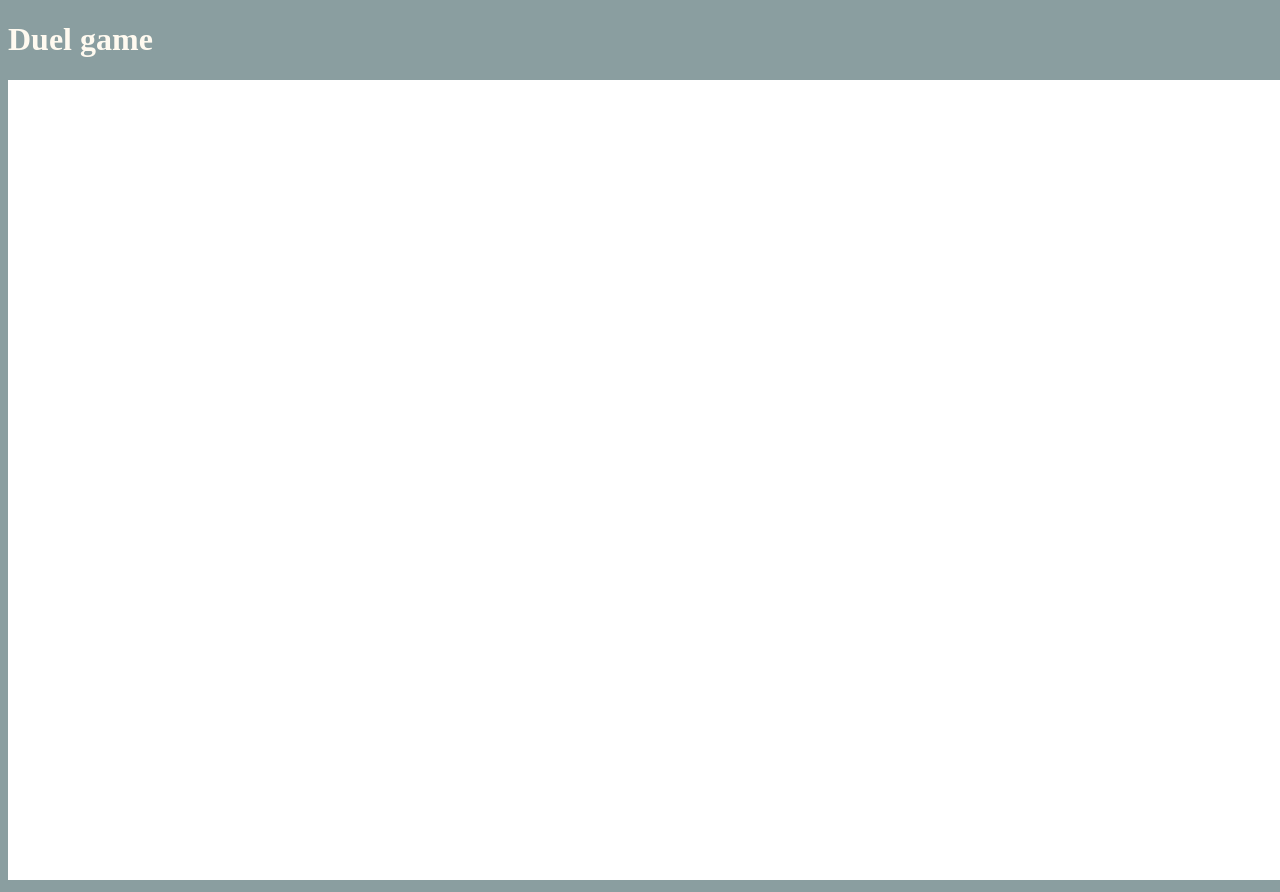
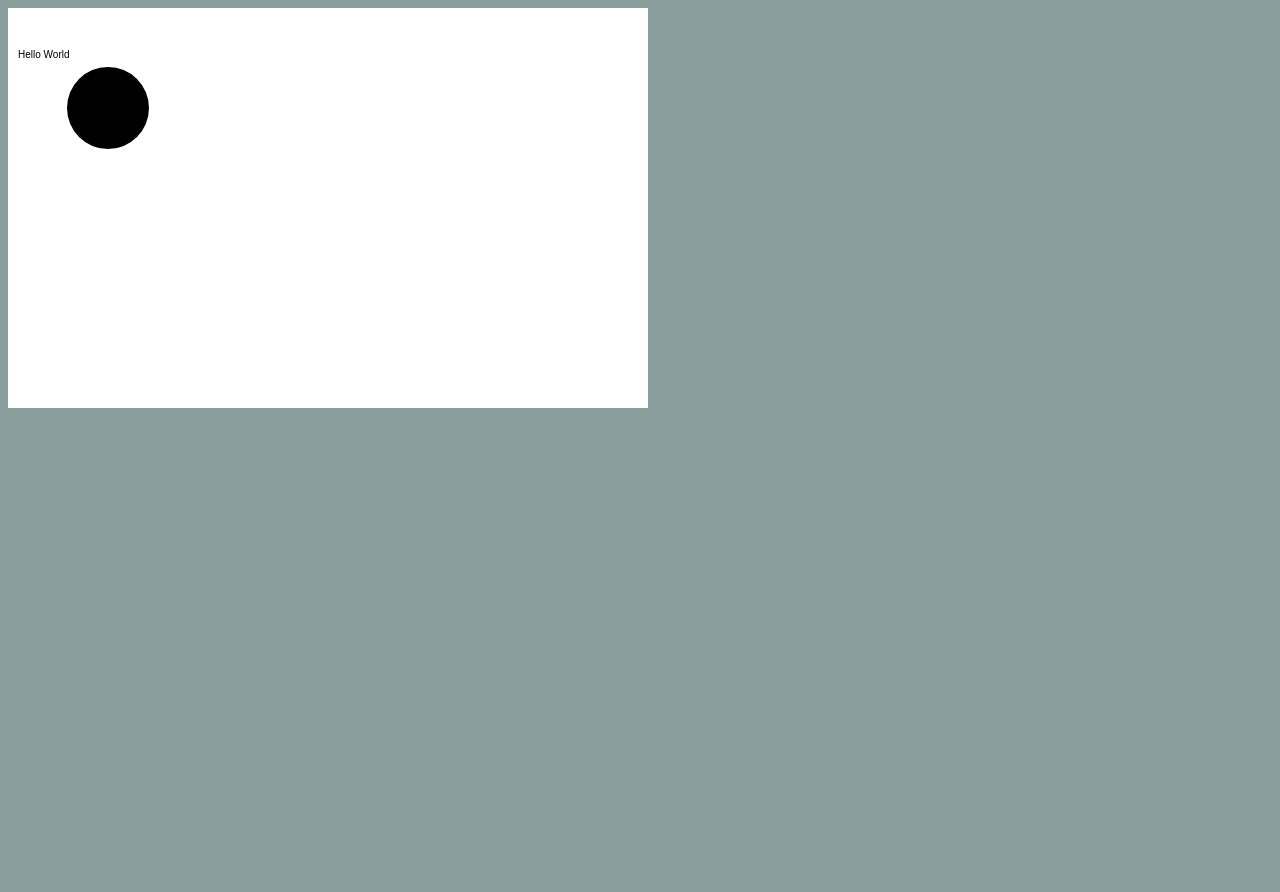
Before and after one commit to divear/duel_game, a Next.js app: page /game in a window 1280 px wide. After the commit the page ends 800 px from the top, so only its background shows below. Built offline with nearby package versions, Linux system fonts and the light colour scheme.

Commit message:
the canvas works

```diff
--- /dev/null
+++ b/pages/components/Meta.tsx
@@ -0,0 +1,33 @@
+import React from "react";
+import Head from "next/head";
+
+interface info {
+	title: string;
+	keywords: string;
+	description: string;
+}
+
+function Meta(i: info) {
+	return (
+		<Head>
+			<meta
+				name="viewport"
+				content="width=device-width, initial-scale=1"
+			/>
+			<meta name="keywords" content={i.keywords} />
+			<meta name="description" content={i.description} />
+			<meta charSet="utf-8" />
+			<link rel="icon" href="/favicon.ico" />
+			<title>{i.title}</title>
+		</Head>
+	);
+}
+
+Meta.defaultProps = {
+	title: "Duel game",
+	keywords:
+		"test, site, programming, web, account, testing, zpravy, messages, postine, post, hello, ",
+	description: "dual game",
+};
+
+export default Meta;
--- a/pages/components/Nav.tsx
+++ b/pages/components/Nav.tsx
@@ -1,11 +1,7 @@
 import React from "react";
 
 function Nav() {
-	return (
-		<div>
-			<h1>Duel game</h1>
-		</div>
-	);
+	return <div></div>;
 }
 
 export default Nav;
--- a/pages/game.tsx
+++ b/pages/game.tsx
@@ -1,17 +1,10 @@
 import React, { useEffect, useRef, useState } from "react";
+import Meta from "./components/Meta";
 
 function game() {
-	const canvasRef: any = useRef();
-	const canvas = canvasRef.current;
-	const c = canvas && canvas.getContext("2d");
+	const canvasRef = useRef(null);
 	const [width, setWidth] = useState(0);
 	const [height, setHeight] = useState(0);
-
-	useEffect(() => {
-		setHeight(window.innerHeight);
-		setWidth(window.innerWidth);
-		console.log([width, height]);
-	}, []);
 
 	class Player {
 		x: Number;
@@ -24,20 +17,37 @@ function game() {
 			this.color = color;
 			this.size = size;
 		}
-		draw() {
-			if (!c) return;
+		draw(c: any) {
+			if (typeof window === "undefined") {
+				console.log("iam server lol");
+				return;
+			}
+
+			console.log("draw");
+			console.log(c);
+			c.fillText("Hello World", 10, 50);
 			c.beginPath();
 			c.arc(this.x, this.y, this.size, 0, Math.PI * 2, false);
 			c.fill();
 		}
 	}
-	const player = new Player(2, 2, "red", 21);
+	const player = new Player(100, 100, "red", 41);
 	console.log(player);
-	player.draw();
+
+	useEffect(() => {
+		const canvas: any = canvasRef.current;
+		console.log(canvas);
+
+		const c = canvas && canvas.getContext("2d");
+		setHeight(window.innerHeight / 2);
+		setWidth(window.innerWidth / 2);
+		player.draw(c);
+	}, [player]);
 
 	return (
 		<div>
-			<canvas ref={canvas} width={width} height={height} />
+			<Meta title="game" />
+			<canvas ref={canvasRef} width={width} height={height} />
 		</div>
 	);
 }
```
